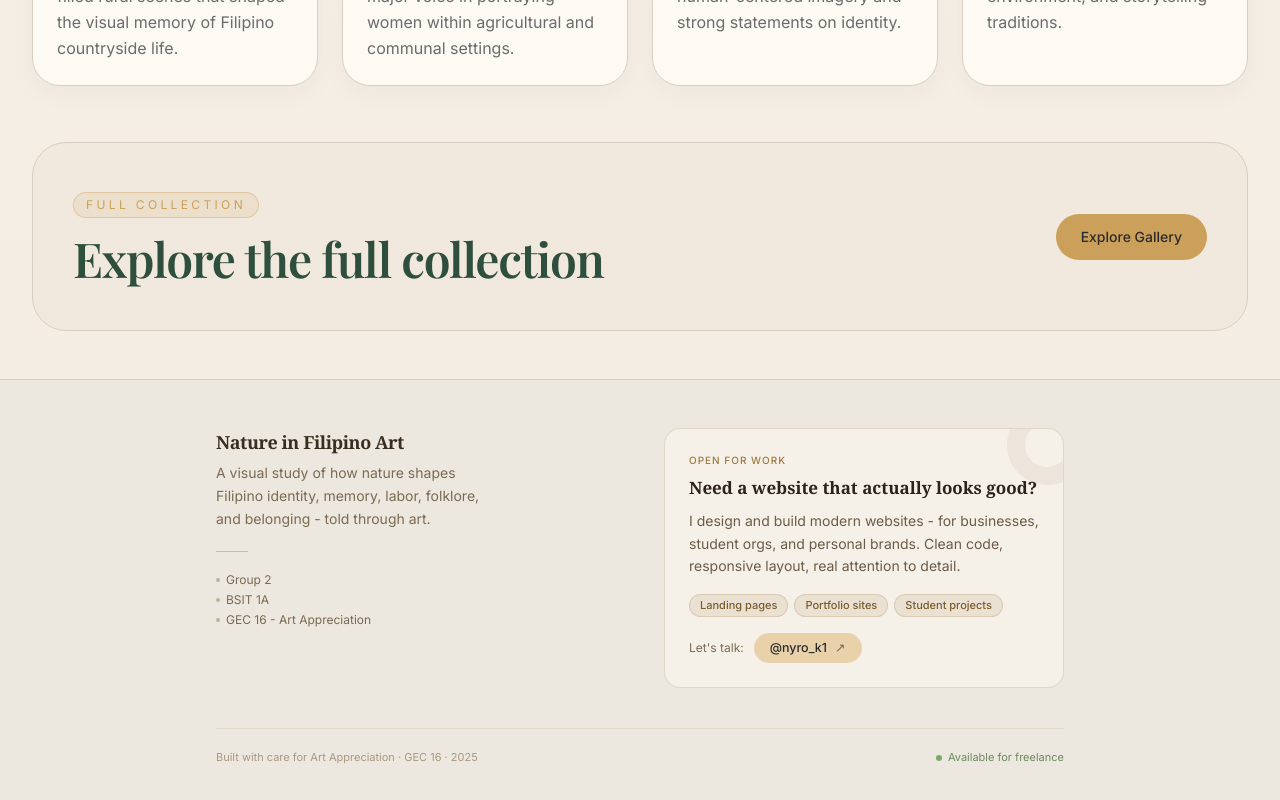
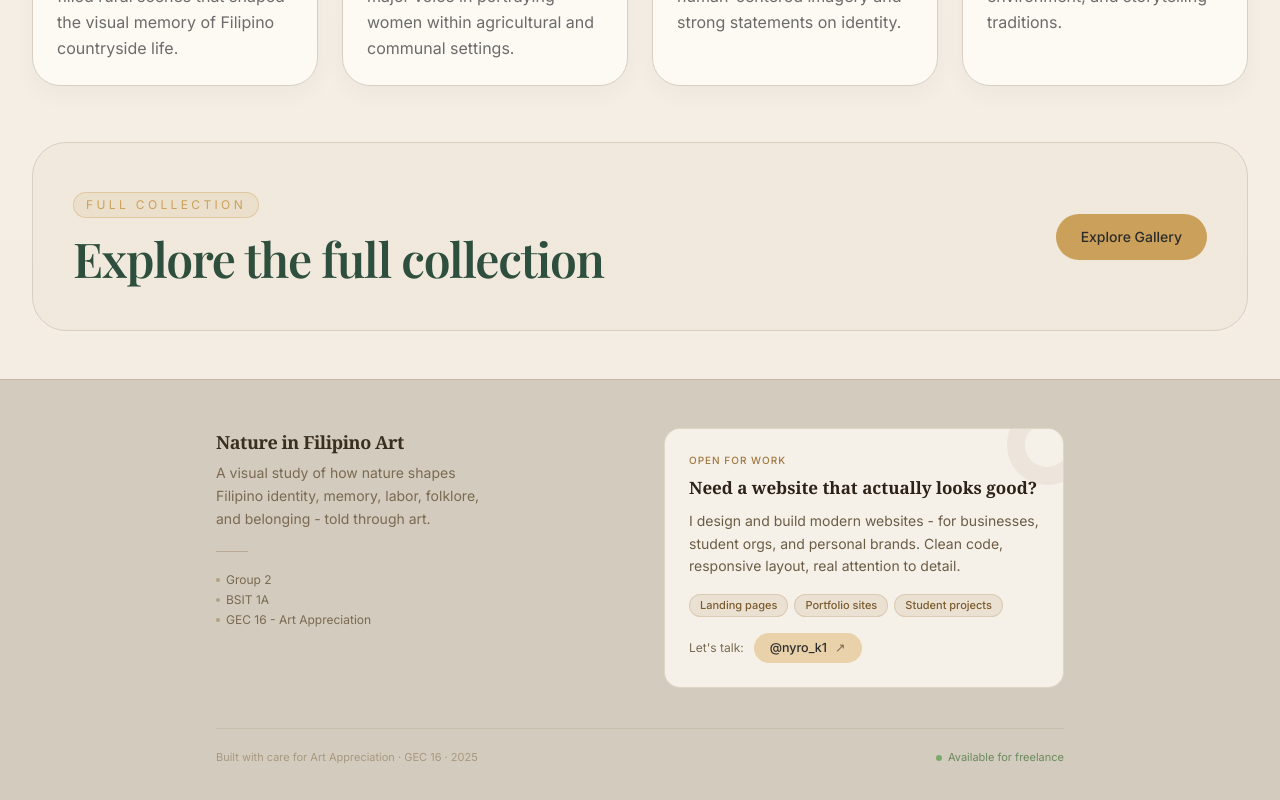
Before and after one commit to Kopi-Naparan1/Art-Exhibit, a Next.js app: page / in a window 1280 px wide. Shown: the part 1736-2536 px from the top of the page. Built offline with nearby package versions, Linux system fonts and the light colour scheme; a web font is replaced by a local one.

Commit message:
style: Update footer background color for improved aesthetics

```diff
--- a/src/components/Footer.js
+++ b/src/components/Footer.js
@@ -6,7 +6,7 @@ const services = ["Landing pages", "Portfolio sites", "Student projects"];
 
 export default function Footer() {
   return (
-    <footer className="border-t border-[rgba(139,109,72,0.22)] bg-[#ede8df]">
+    <footer className="border-t border-[rgba(139,109,72,0.22)] bg-[#d3cbbd]">
       <div className="mx-auto w-full max-w-4xl px-6 py-12">
         <div className="grid gap-12 md:grid-cols-2 md:items-start">
           <div>
```
